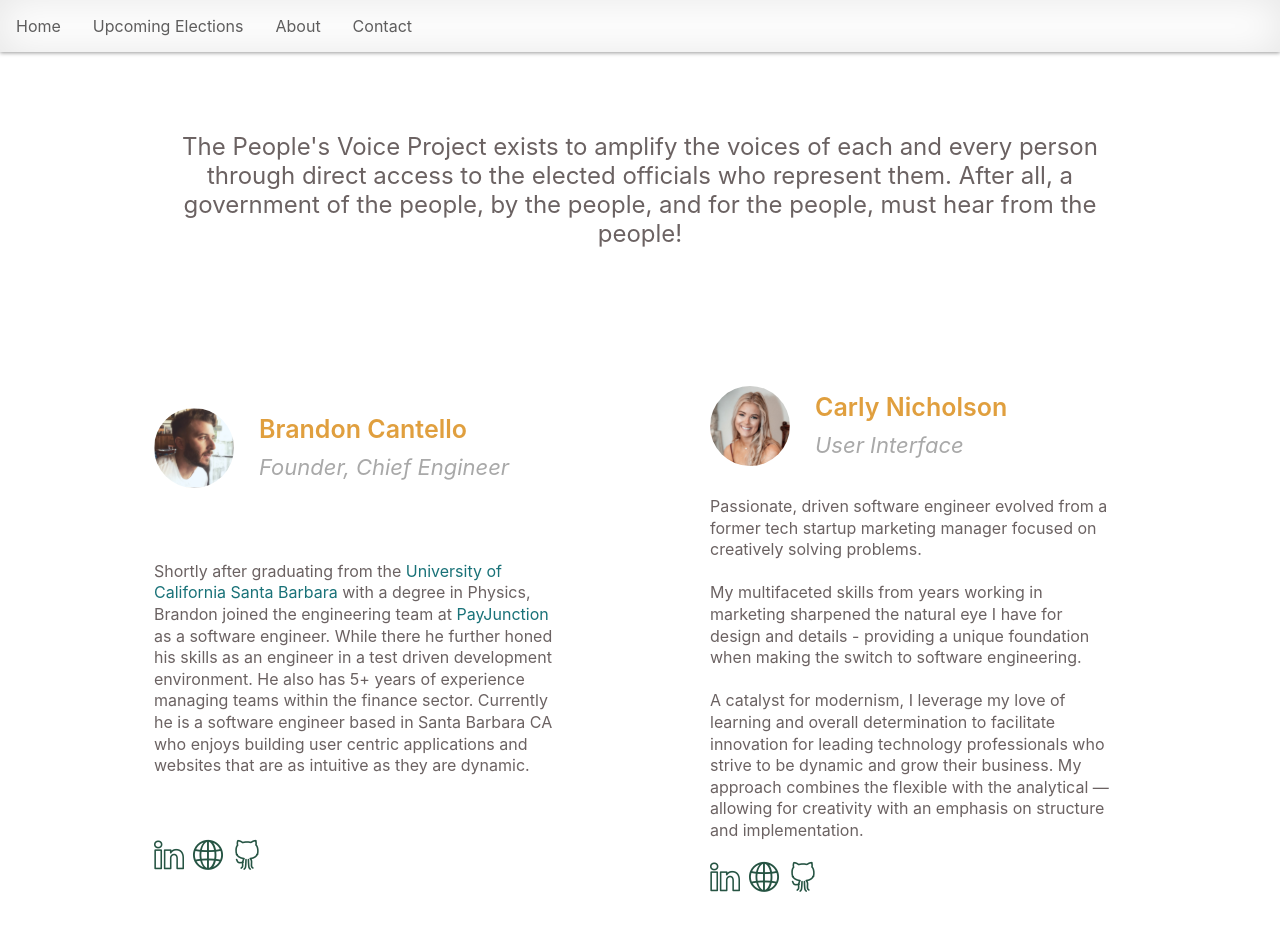
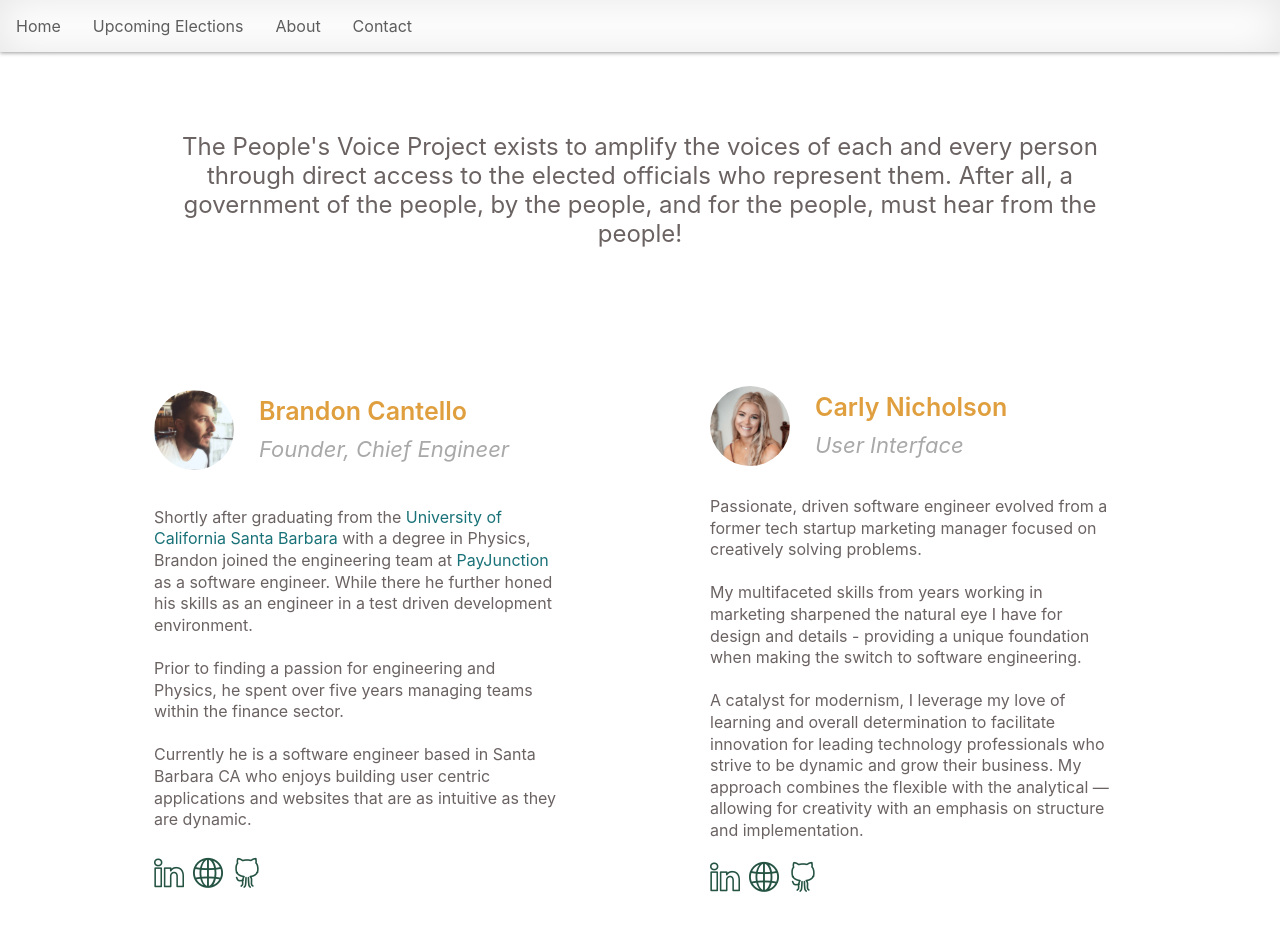
Before and after one commit to bcantello/peoples_voice_project, a React (Create React App) app: page /about in a window 1280 px wide. Shown: the top 930 px of the page. Built offline with nearby package versions, Linux system fonts and the light colour scheme; no server answers.

Commit message:
updates brandon bio

```diff
--- a/src/pages/about/about.js
+++ b/src/pages/about/about.js
@@ -25,7 +25,8 @@ export default function About() {
 						                       rel="nofollow noopener noreferrer"
 						                       style={{textDecoration: 'none', color: '#197278'}}>PayJunction</a> as a
 						software engineer. While there he further honed his skills as an engineer in a test driven
-						development environment. He also has 5+ years of experience managing teams within the finance sector.
+						development environment.<br/><br/>
+						Prior to finding a passion for engineering and Physics, he spent over five years managing teams within the finance sector.<br/><br/>
 						Currently he is a software engineer based in Santa Barbara CA who enjoys building
 						user centric applications and websites that are as intuitive as they are dynamic.</p>
 					<div className="social-links">
```
